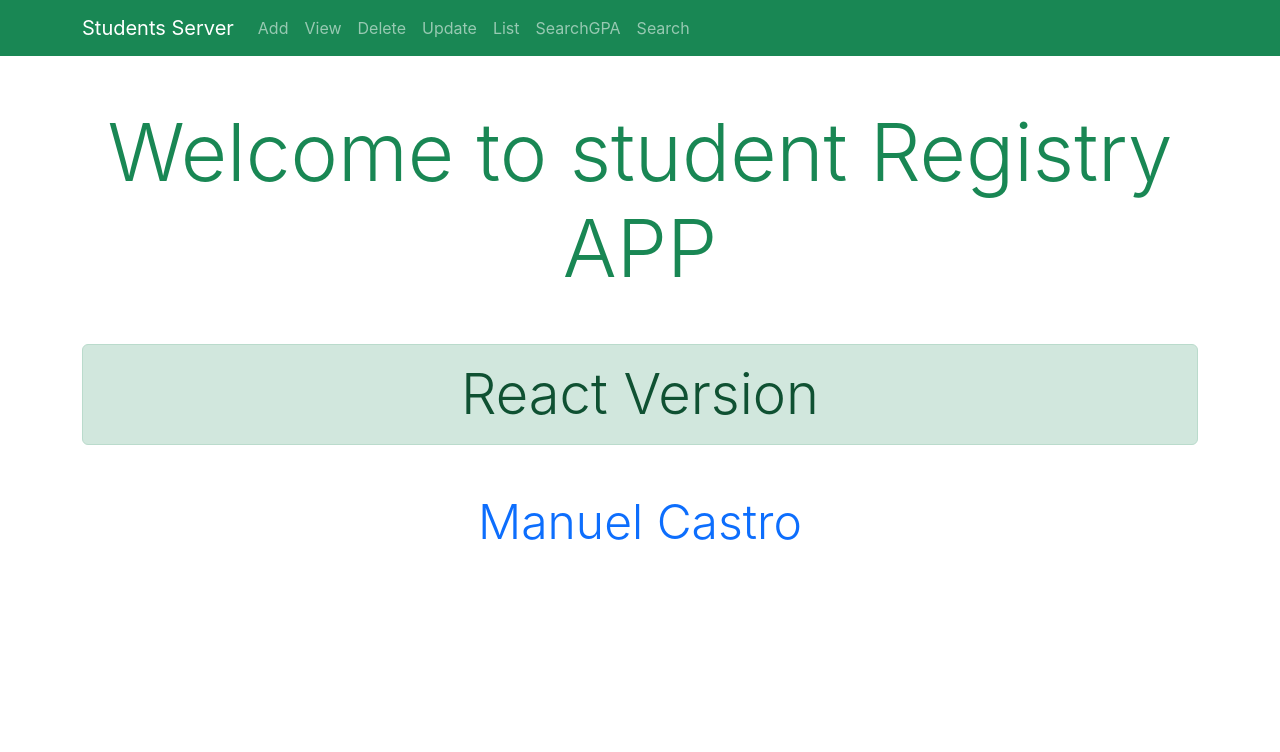
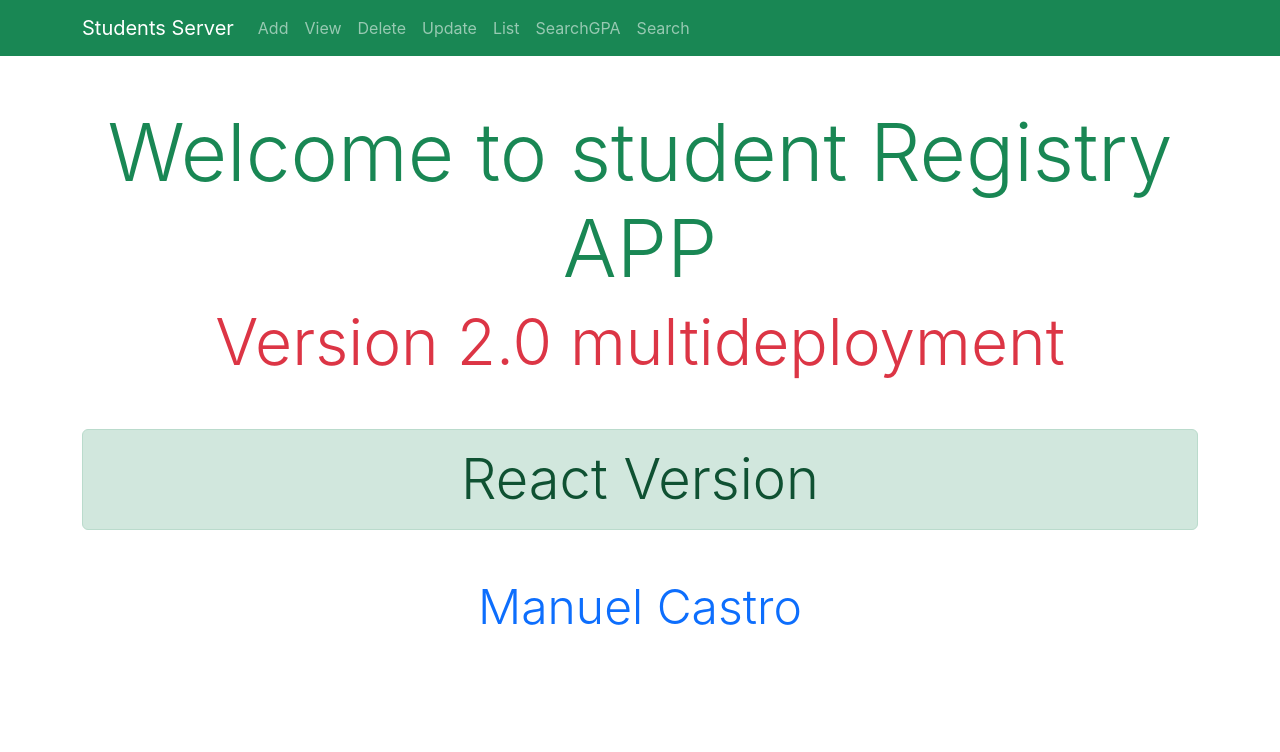
Before and after one commit to manuelcastroFau/reactHWtest, a React (Create React App) app in the folder client/: page /Home in a window 1280 px wide. Shown: the top 752 px of the page. Built offline with nearby package versions, Linux system fonts and the light colour scheme.

Commit message:
Small change in ui

```diff
--- a/client/src/pages/Home.js
+++ b/client/src/pages/Home.js
@@ -7,6 +7,9 @@ function Home () {
         <Container className='py-5 justify-content-center'>
             <h1 className='display-1 text-success text-center'>
             Welcome to student Registry APP
+            </h1>
+            <h1 className='display-3 text-danger text-center'>
+            Version 2.0 multideployment
             </h1>
             <Alert variant={'success'} className='display-4 text-center my-5'>React Version</Alert>
             {/* <h5 className='display-5 text-dark text-center pt-3text-center'>React Version</h5> */}
```
